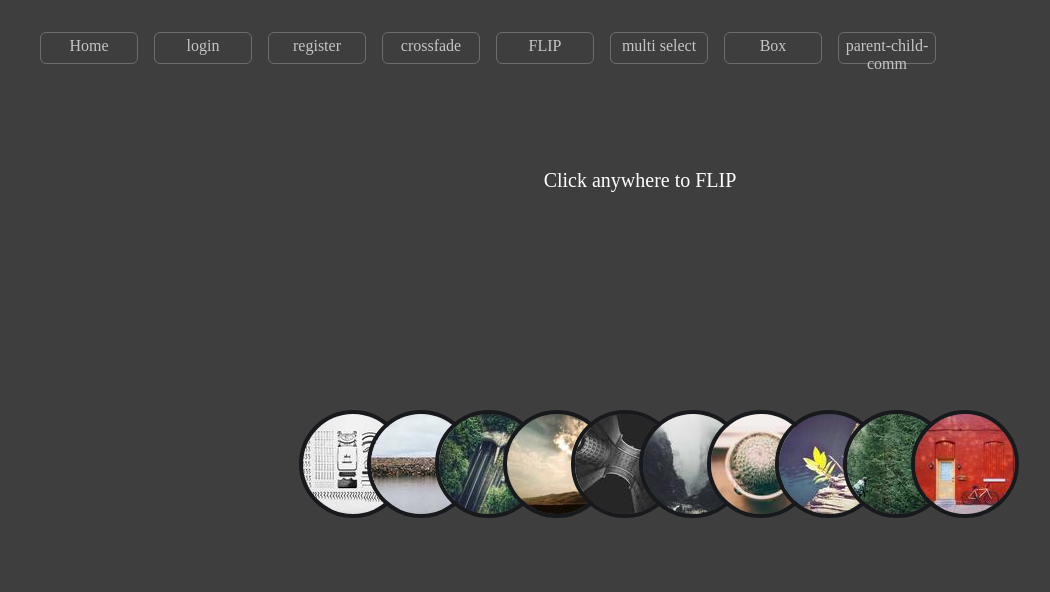
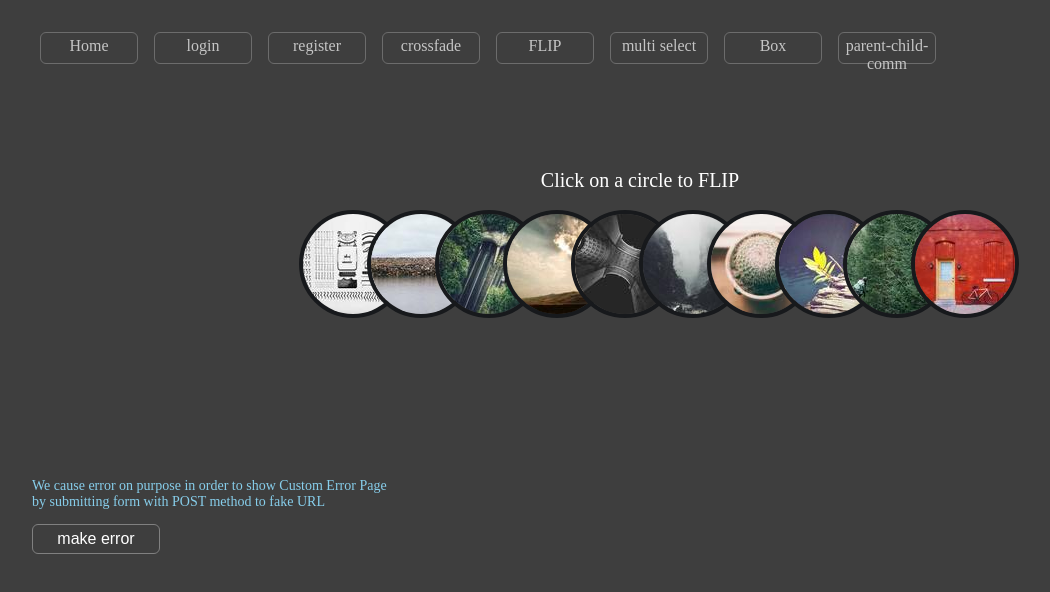
Before and after one commit to mbanem/svelte-postgres, a SvelteKit app: page /flip in a window 1280 px wide. Shown: the top 592 px of the page, without its empty margins (0-1050 px from the left). Built offline with nearby package versions, Linux system fonts and the light colour scheme; no server answers.

Commit message:
Flip page got fake submit to show +error.svelte and

```diff
--- a/src/routes/flip/+page.svelte
+++ b/src/routes/flip/+page.svelte
@@ -2,6 +2,7 @@
 	import { tick } from 'svelte';
 	import { gsap } from 'gsap';
 	import Flip from 'gsap/dist/Flip';
+	import { error } from '@sveltejs/kit';
 
 	gsap.registerPlugin(Flip);
 
@@ -22,18 +23,36 @@
 			ease: 'ease-out'
 		});
 	};
+	const makeError = () => {
+		throw error(420, 'Enhance your calm');
+	};
 </script>
 
-<svelte:window on:click={flip} />
-<h3>Click anywhere to FLIP</h3>
+<!-- <svelte:window on:click={flip} /> -->
+<h3>Click on a circle to FLIP</h3>
 
 <div class="container">
-	<div data-layout={layout}>
+	<div
+		data-layout={layout}
+		on:click={flip}
+		on:keydown={flip}
+		role="button"
+		tabindex="0"
+		aria-label="press a key to flip"
+	>
 		{#each { length: 10 } as circle, id}
 			<img class="circle" src="/assets/P{id}-100x100.jpg" alt="" />
 		{/each}
 	</div>
 </div>
+
+<pre>We cause error on purpose in order to show Custom Error Page
+by submitting form with POST method to fake URL
+</pre>
+<form method="POST" action="?/nowhere">
+	<input type="hidden" value="make an error" />
+	<button type="submit">make error</button>
+</form>
 
 <style lang="scss">
 	h3 {
@@ -46,7 +65,7 @@
 	}
 	.container {
 		display: grid;
-		height: 100vh;
+		height: 50vh;
 		place-content: center;
 		cursor: pointer;
 	}
```
Also changed, not shown: src/routes/flip/+error.svelte (added, +9 -0 lines).
